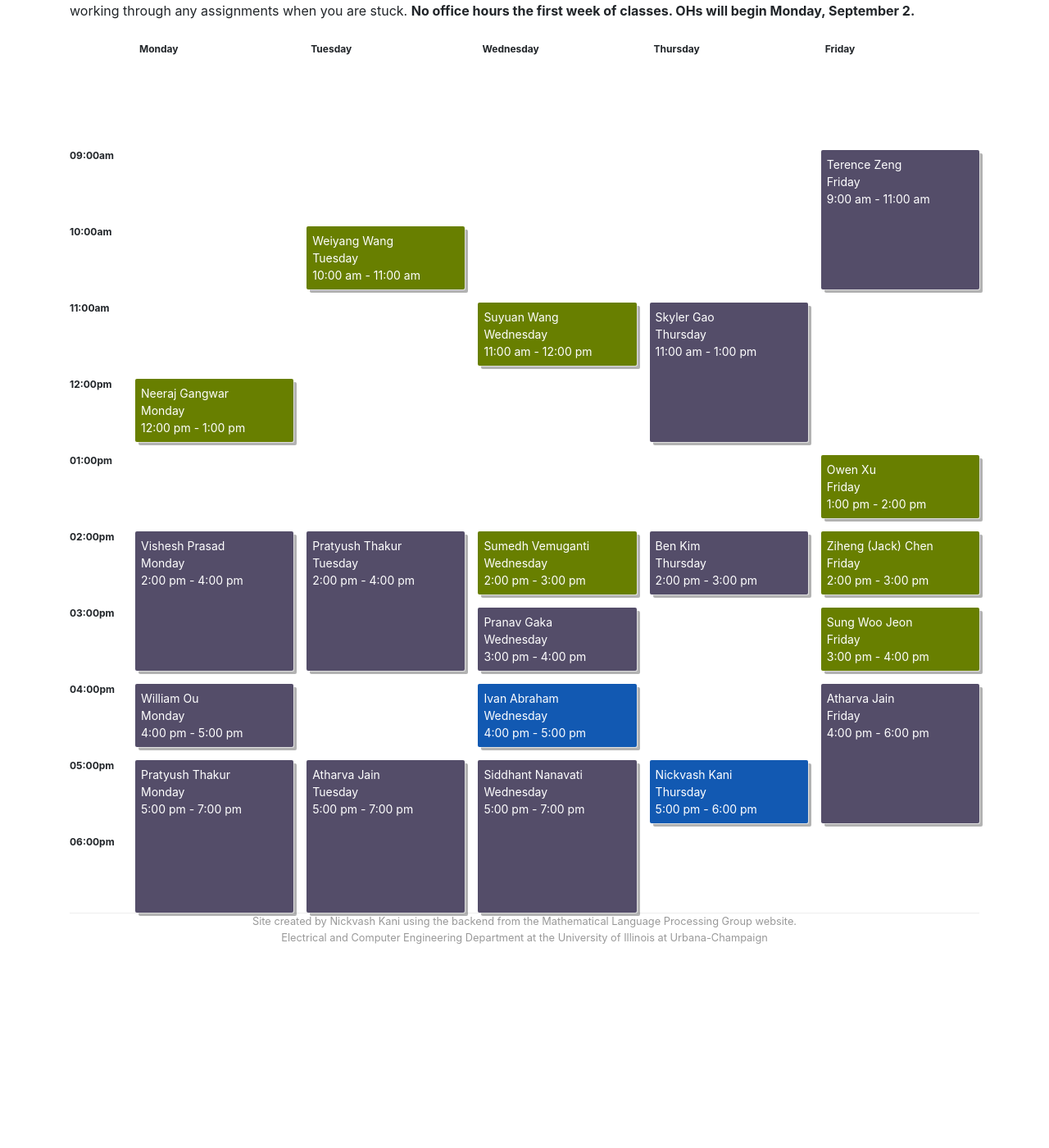
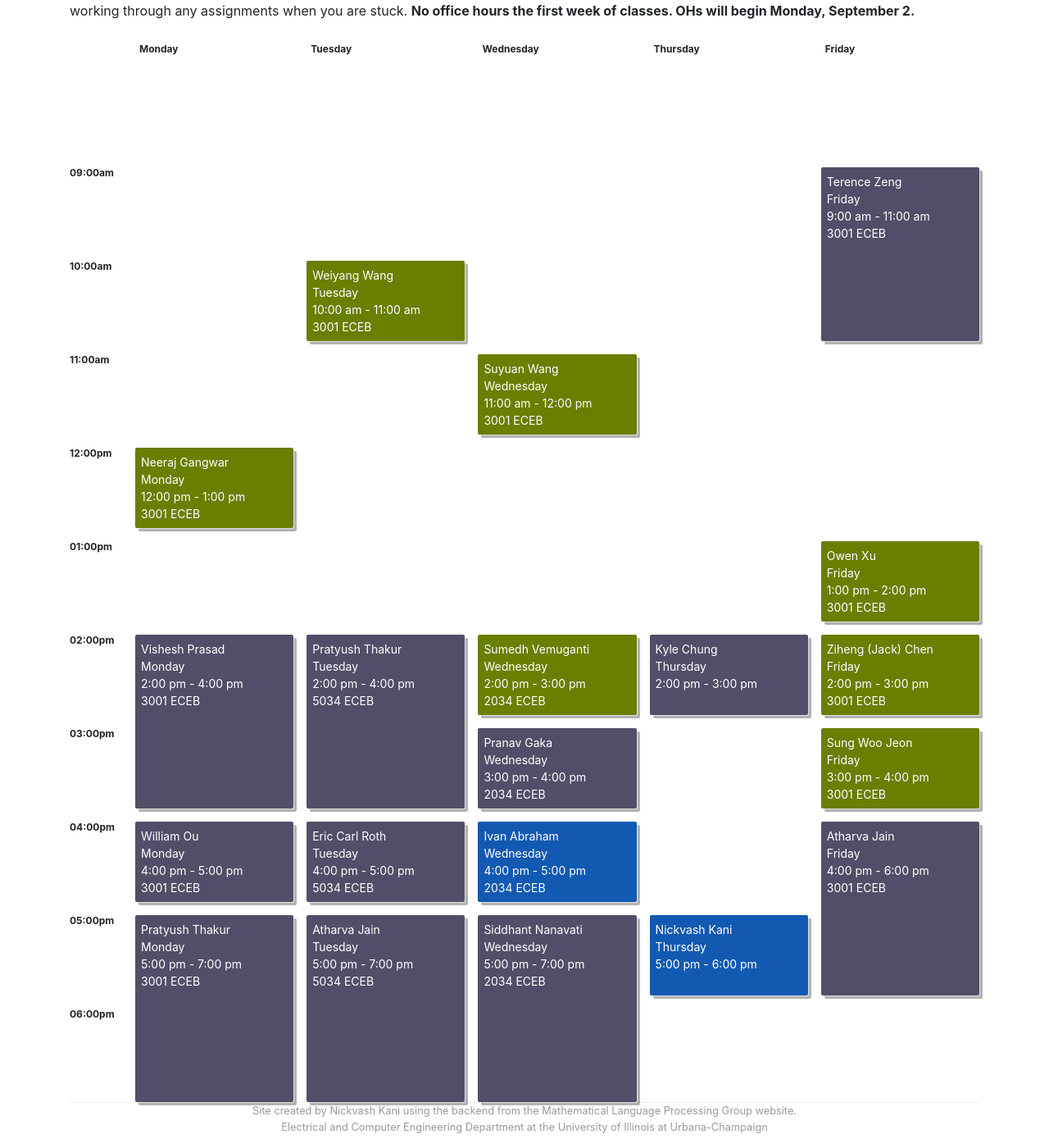
Before and after one commit to UIUC-ECE374B/su25, a Jekyll site: the page built from office_hours.md, in a window 1280 px wide and 1400 px high, scrolled down 943 px. Shown: the whole window at 82% size. Built offline with Jekyll 4.4.1, drawn with Linux system fonts in a browser that asks for light colours; before the commit the page ends 2112 px from its top, so only the background shows below that.

Commit message:
adding OH locations

```diff
--- a/_data/people.yml
+++ b/_data/people.yml
@@ -26,7 +26,7 @@
         time-start: "16:00"
         time-end: "17:00"
         day: Wednesday
-        location:
+        location: 2034 ECEB
 
 sariel:
     display_name: "Sariel Har-Peled"
@@ -80,7 +80,7 @@
         time-start: "15:00"
         time-end: "16:00"
         day: Friday
-        location:
+        location: 3001 ECEB
 
 sindhu:
     display_name: "Sindhu Vydana"
@@ -115,7 +115,7 @@
         time-start: "14:00"
         time-end: "15:00"
         day: Wednesday
-        location:
+        location: 2034 ECEB
 
 weiyang:
     display_name: "Weiyang Wang"
@@ -130,7 +130,7 @@
         time-start: "10:00"
         time-end: "11:00"
         day: Tuesday
-        location:
+        location: 3001 ECEB
 
 ziheng:
     display_name: "Ziheng (Jack) Chen"
@@ -145,7 +145,7 @@
         time-start: "14:00"
         time-end: "15:00"
         day: Friday
-        location:
+        location: 3001 ECEB
 yueyi:
     display_name: "Yueyi Shen"
     netid: yueyis2
@@ -186,7 +186,8 @@
         time-start: "12:00"
         time-end: "13:00"
         day: Monday
-        location:
+        location: 3001 ECEB
+
 suyuan:
     display_name: "Suyuan Wang"
     webpage: "https://www.linkedin.com/in/suyuanw8197a724a/"
@@ -200,7 +201,7 @@
         time-start: "11:00"
         time-end: "12:00"
         day: Wednesday
-        location:
+        location: 3001 ECEB
 
 
 owen:
@@ -216,7 +217,7 @@
         time-start: "13:00"
         time-end: "14:00"
         day: Friday
-        location:
+        location: 3001 ECEB
 
 
 
@@ -320,7 +321,7 @@
         time-start: "14:00"
         time-end: "16:00"
         day: Monday
-        location:
+        location: 3001 ECEB
 
 anirudh:
     display_name: "Anirudh Kumar"
@@ -379,7 +380,7 @@
         time-start: "17:00"
         time-end: "19:00"
         day: Wednesday
-        location:
+        location: 2034 ECEB
 
 chris:
     display_name: "Chris Deng"
@@ -642,7 +643,7 @@
         time-start: "15:00"
         time-end: "16:00"
         day: Wednesday
-        location:
+        location: 2034 ECEB
 
 
 pratyush:
@@ -658,12 +659,12 @@
         time-start: "17:00"
         time-end: "19:00"
         day: Monday
-        location:
+        location: 3001 ECEB
       OH2:
         time-start: "14:00"
         time-end: "16:00"
         day: Tuesday
-        location:
+        location: 5034 ECEB
 
 atharva:
     display_name: "Atharva Jain"
@@ -678,12 +679,12 @@
         time-start: "17:00"
         time-end: "19:00"
         day: Tuesday
-        location:
+        location: 5034 ECEB
       OH2:
         time-start: "16:00"
         time-end: "18:00"
         day: Friday
-        location:
+        location: 3001 ECEB
 
 shreyas:
     display_name: "Shreyas Sriram"
@@ -702,6 +703,12 @@
     role: ugrad
     image: /img/people/eric.jpg
     bio: Undergraduate Course Assistant
+    OHs:
+      OH1:
+        time-start: "16:00"
+        time-end: "17:00"
+        day: Tuesday
+        location: 5034 ECEB
 
 williamou:
     display_name: "William Ou"
@@ -716,7 +723,7 @@
         time-start: "16:00"
         time-end: "17:00"
         day: Monday
-        location:
+        location: 3001 ECEB
 
 
 terence:
@@ -732,7 +739,7 @@
         time-start: "09:00"
         time-end: "11:00"
         day: Friday
-        location:
+        location: 3001 ECEB
 
 
 skylergao:
@@ -743,12 +750,12 @@
     role: ugrad
     image: /img/people/skyler.png
     bio: Undergraduate Course Assistant
-    OHs:
-      OH1:
-        time-start: "11:00"
-        time-end: "13:00"
-        day: Thursday
-        location:
+    # OHs:
+    #   OH1:
+    #     time-start: "11:00"
+    #     time-end: "13:00"
+    #     day: Thursday
+    #     location:
 
 kylechung:
     display_name: "Kyle Chung"
@@ -759,11 +766,11 @@
     image: /img/people/kylechung.jpg
     bio: Undergraduate Course Assistant
     OHs:
-    #   OH1:
-    #     time-start: "13:30"
-    #     time-end: "15:00"
-    #     day: Thursday
-    #     location:
+      OH1:
+        time-start: "14:00"
+        time-end: "15:00"
+        day: Thursday
+        location:
 
 ben:
     display_name: "Ben Kim"
@@ -773,12 +780,12 @@
     role: ugrad
     image: /img/people/ben.jpeg
     bio: Undergraduate Course Assistant
-    OHs:
-      OH1:
-        time-start: "14:00"
-        time-end: "15:00"
-        day: Thursday
-        location:
+    # OHs:
+    #   OH1:
+    #     time-start: "14:00"
+    #     time-end: "15:00"
+    #     day: Thursday
+    #     location:
 
 # alum-a:
 #     display_name: "Alum A"
```
